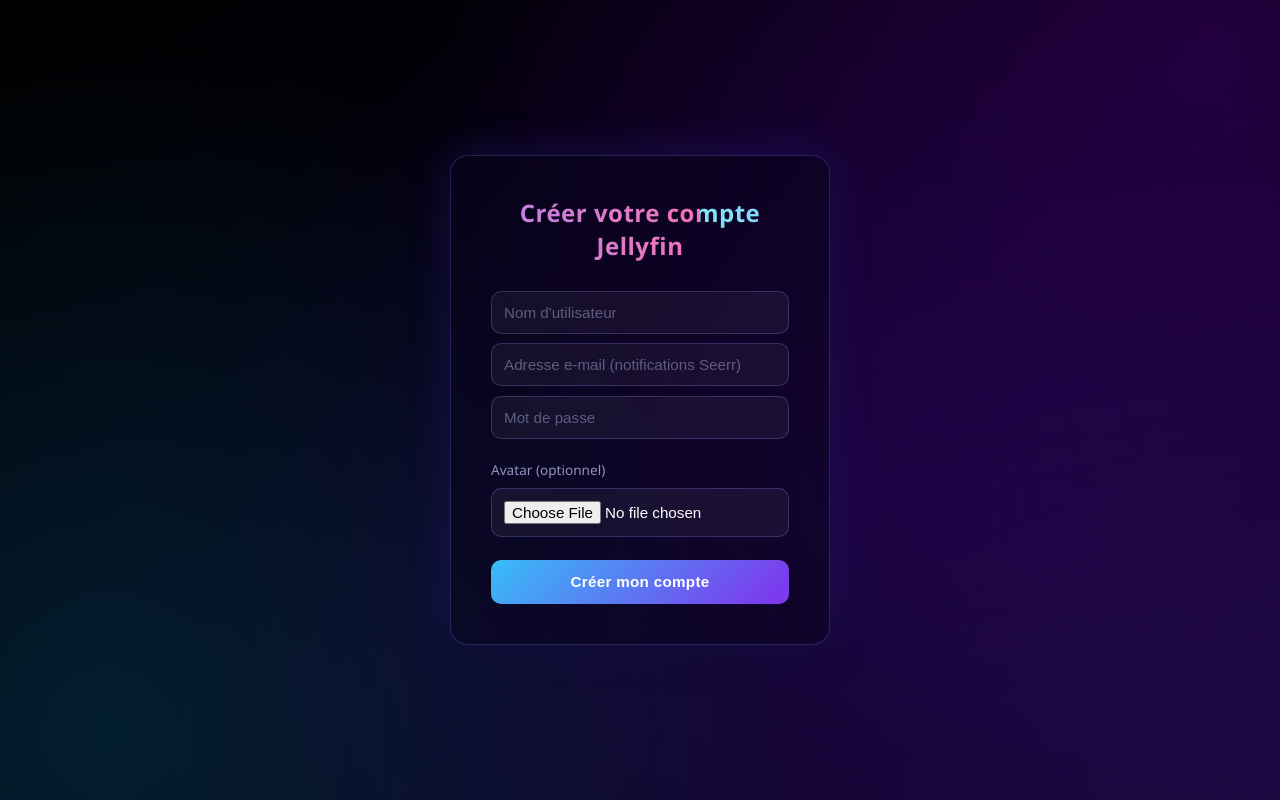
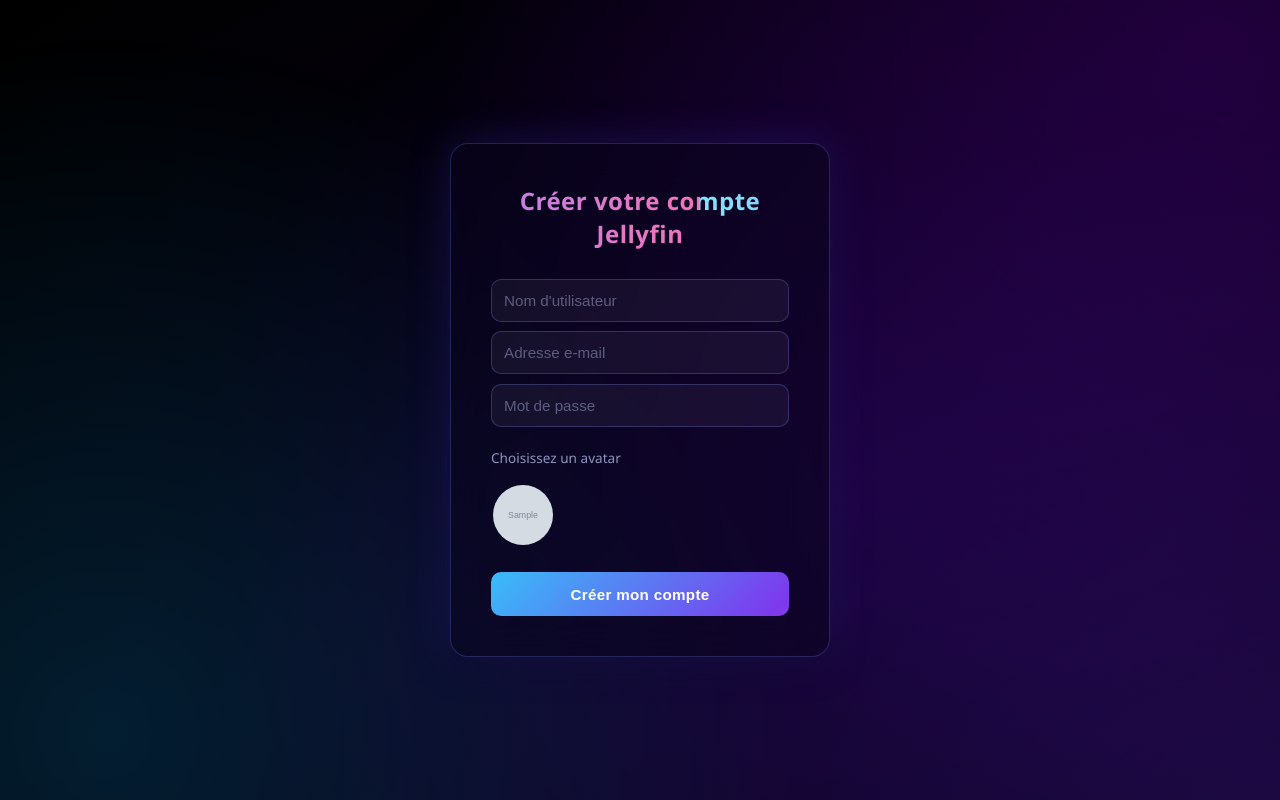
Before and after one commit to maximefontaine01-bit/jellyfin-invite-tool, a Flask app: template templates/invite.html in a window 1280 px wide. Run offline with Flask 3, Linux system fonts and the light colour scheme; the template is opened without the code that fills it: most values are stand-ins (such as "Sample title", 1, 10 or a date in 2020); grey boxes marked "Sample" are stand-in pictures.

Commit message:
Update invite.html

```diff
--- a/templates/invite.html
+++ b/templates/invite.html
@@ -6,15 +6,36 @@
 <h2>Créer votre compte Jellyfin</h2>
 {% if error %}<p class="error">{{ error }}</p>{% endif %}
 {% if token %}
-<form method="POST" enctype="multipart/form-data">
+<form method="POST">
 <input type="text" name="username" placeholder="Nom d'utilisateur" required>
-<input type="email" name="email" placeholder="Adresse e-mail (notifications Seerr)" required>
+<input type="email" name="email" placeholder="Adresse e-mail" required>
 <input type="password" name="password" placeholder="Mot de passe" required>
-<label style="text-align:left; display:block; font-size:0.85rem; color:rgba(200,210,255,0.7); margin:1rem 0 0.3rem;">Avatar (optionnel)</label>
-<input type="file" name="avatar" accept="image/png, image/jpeg">
+
+<label style="text-align:left; display:block; font-size:0.85rem; color:rgba(200,210,255,0.7); margin:1rem 0 0.5rem;">Choisissez un avatar</label>
+
+<input type="hidden" name="selected_avatar" id="selected_avatar" value="">
+
+<div style="display:flex; gap:0.6rem; overflow-x:auto; padding:0.5rem 0;">
+{% for avatar in avatars %}
+<img
+  src="/static/avatars/{{ avatar }}"
+  onclick="selectAvatar('{{ avatar }}', this)"
+  style="width:64px; height:64px; border-radius:50%; object-fit:cover; cursor:pointer; border:2px solid transparent; flex-shrink:0; transition:border 0.2s ease;"
+>
+{% endfor %}
+</div>
+
 <button type="submit">Créer mon compte</button>
 </form>
 {% endif %}
 </div>
+
+<script>
+function selectAvatar(filename, imgEl) {
+  document.getElementById('selected_avatar').value = filename;
+  document.querySelectorAll('img').forEach(img => img.style.border = '2px solid transparent');
+  imgEl.style.border = '2px solid #a78bfa';
+}
+</script>
 </body>
 </html>
```
